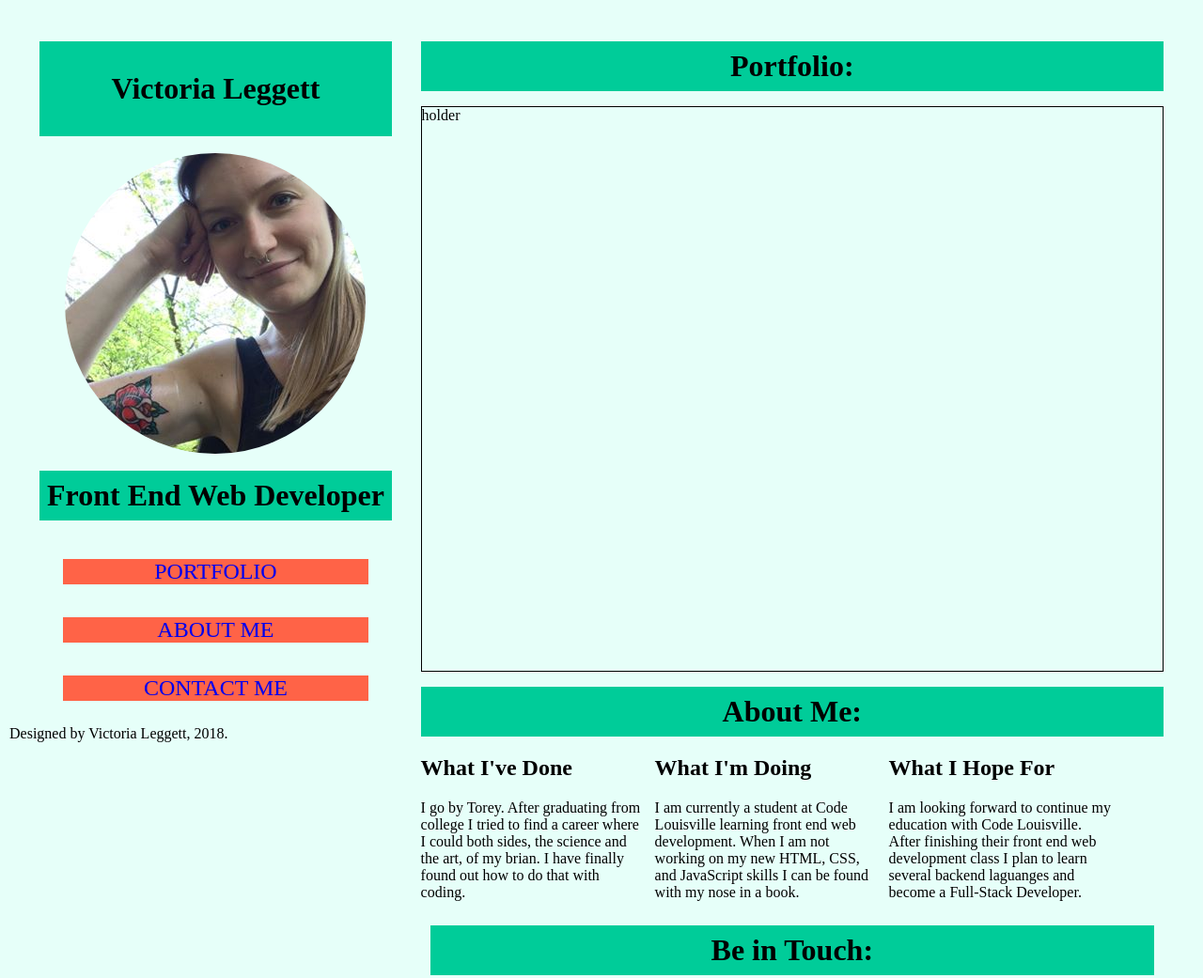
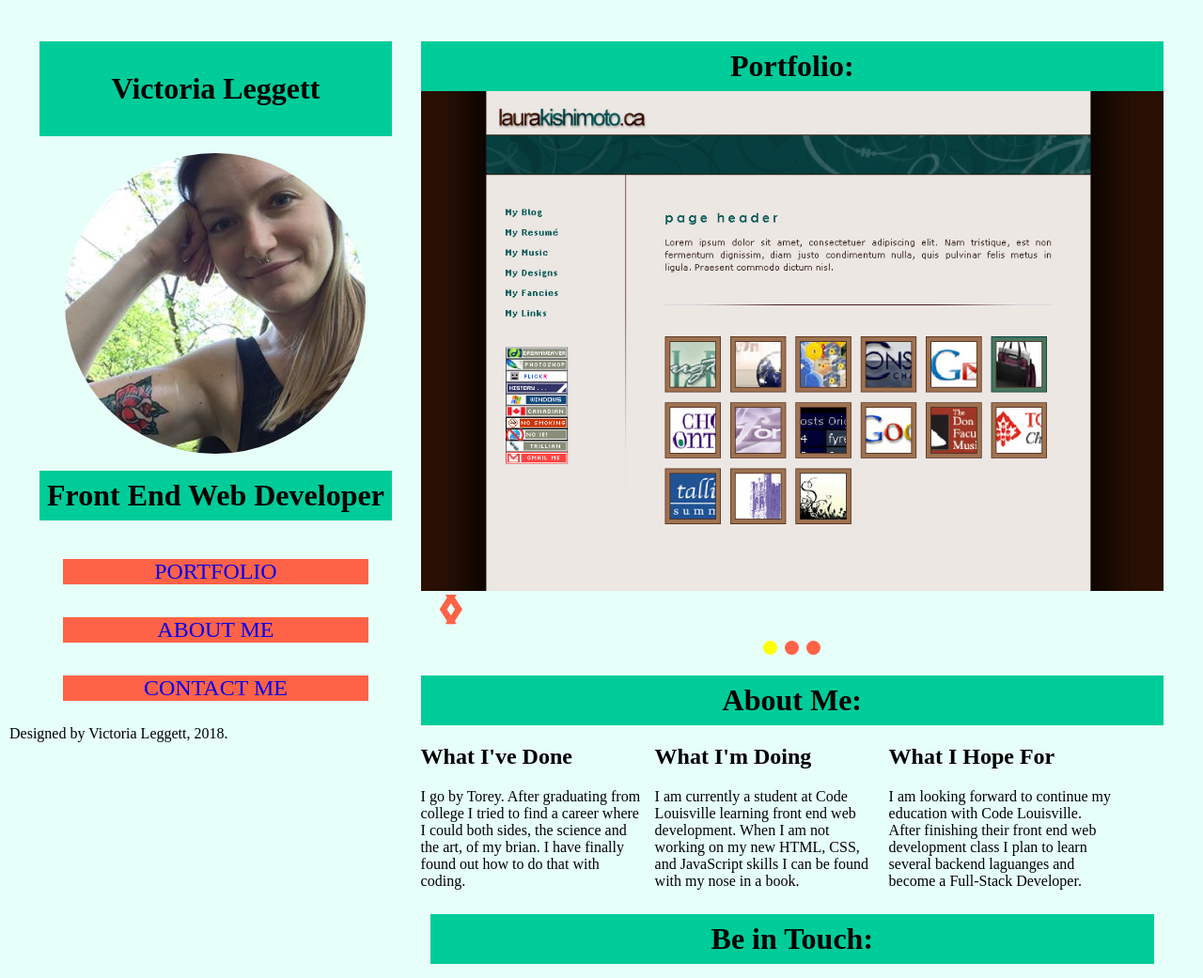
Before and after one commit to toreyheather/final_project, a plain HTML site: page index.html in a window 1280 px wide. Shown: the top 1041 px of the page at 94% size. Drawn offline with Linux system fonts and the light colour scheme.

Commit message:
added slideshow

```diff
--- a/css/style.css
+++ b/css/style.css
@@ -56,10 +56,66 @@ h1{
 project carousel
 ====================*/
 
-.project{
-    border: black solid 1px;
-    height: 600px;
+.mySlides {
+    display: none;
 }
+
+.prev,
+.next {
+    cursor: pointer;
+    position: relative;
+    top: 50%;
+    width: auto;
+    padding: 16px;
+    color: tomato;
+    font-weight: bold;
+    font-size: 30px;
+    transition: 0.6s ease;
+    border-radius: 0 3px 3px 0;
+  }
+
+.next {
+    right: 55;
+    border-radius: 3px 0 0 3px;
+  }
+
+.prev:hover, .next:hover {
+    color: yellow;
+  }
+
+.dot {
+    cursor: pointer;
+    height: 15px;
+    width: 15px;
+    margin: 0 2px;
+    background-color: tomato;
+    border-radius: 50%;
+    display: inline-block;
+    transition: background-color 0.6s ease;
+  }
+
+.active, .dot:hover {
+    background-color: yellow;
+  }
+
+.fade {
+    -webkit-animation-name: fade;
+    -webkit-animation-duration: 1.5s;
+    animation-name: fade;
+    animation-duration: 1.5s;
+  }
+
+@-webkit-keyframes fade {
+    from {opacity: .4}
+    to {opacity: 1}
+  }
+
+@keyframes fade {
+    from {opacity: .4}
+    to {opacity: 1}
+  }
+
+
 
 /*=====================
 social media
--- a/index.html
+++ b/index.html
@@ -26,8 +26,29 @@
     <main class="section">
         <section id="portfolio">
             <h1>Portfolio:</h1>
-            <p class="project">holder</p>
+                <div class="slideshow-container">
+                    <div class="mySlides fade">
+                        <img src="../final_project/img/example1.jpg" alt="Image of exampe 1." style="width:100%">
+                      </div>
 
+                      <div class="mySlides fade">
+                        <img src="../final_project/img/example2.png" alt="Image of exampe 1." style="width:100%">
+                      </div>
+
+                      <div class="mySlides fade">
+                        <img src="../final_project/img/example3.jpg" alt="Image of exampe 1." style="width:100%">
+                      </div>
+
+                      <a class="prev" onclick="plusSlides(-1)">&#10094;</a>
+                      <a class="next" onclick="plusSlides(1)">&#10095;</a>
+                </div>
+                <br>
+                <div style="text-align:center">
+                    <span class="dot" onclick="currentSlide(1)"></span>
+                    <span class="dot" onclick="currentSlide(2)"></span>
+                    <span class="dot" onclick="currentSlide(3)"></span>
+                </div>
+                <br>
 
         </section>
 
--- a/js/app.js
+++ b/js/app.js
@@ -0,0 +1,28 @@
+var slideIndex = 1;
+showSlides(slideIndex);
+
+// Next/previous controls
+function plusSlides(n) {
+  showSlides(slideIndex += n);
+}
+
+// Thumbnail image controls
+function currentSlide(n) {
+  showSlides(slideIndex = n);
+}
+
+function showSlides(n) {
+  var i;
+  var slides = document.getElementsByClassName("mySlides");
+  var dots = document.getElementsByClassName("dot");
+  if (n > slides.length) {slideIndex = 1}
+  if (n < 1) {slideIndex = slides.length}
+  for (i = 0; i < slides.length; i++) {
+      slides[i].style.display = "none";
+  }
+  for (i = 0; i < dots.length; i++) {
+      dots[i].className = dots[i].className.replace(" active", "");
+  }
+  slides[slideIndex-1].style.display = "block";
+  dots[slideIndex-1].className += " active";
+}
```
Also changed, not shown: img/example1.jpg (added), img/example3.jpg (added), 1 other file.
